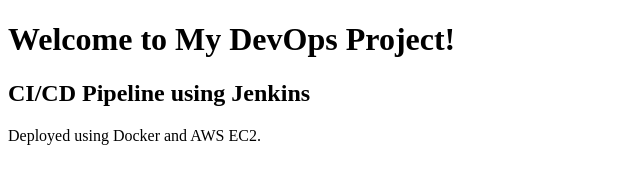
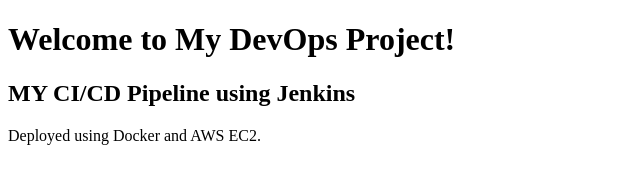
Before and after one commit to shubhamasalkar02/aws-cicd-jenkins-pipeline, a plain HTML site: page app/index.html in a window 1280 px wide. Shown: the whole page, without its empty margins (0-640 px from the left). Drawn offline with Linux system fonts and the light colour scheme.

Commit message:
Update heading for CI/CD pipeline section

```diff
--- a/app/index.html
+++ b/app/index.html
@@ -5,7 +5,7 @@
 </head>
 <body>
 <h1>Welcome to My DevOps Project!</h1>
-<h2>CI/CD Pipeline using Jenkins</h2>
+<h2> MY CI/CD Pipeline using Jenkins</h2>
 <p>Deployed using Docker and AWS EC2.</p>
 </body>
 </html>
```
